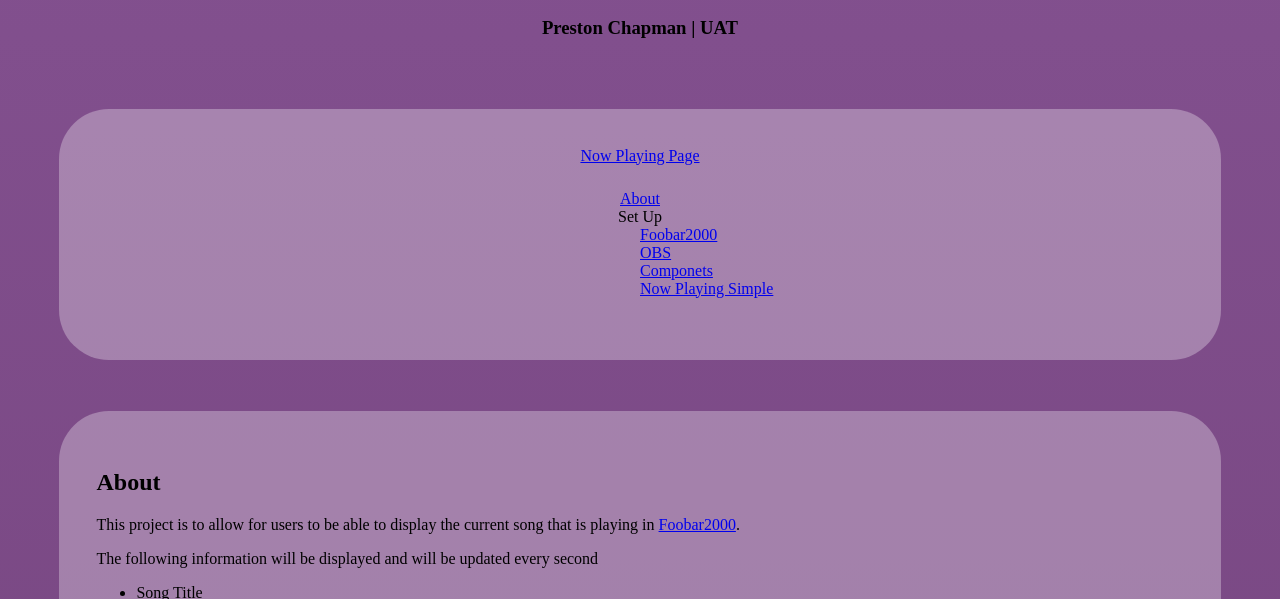
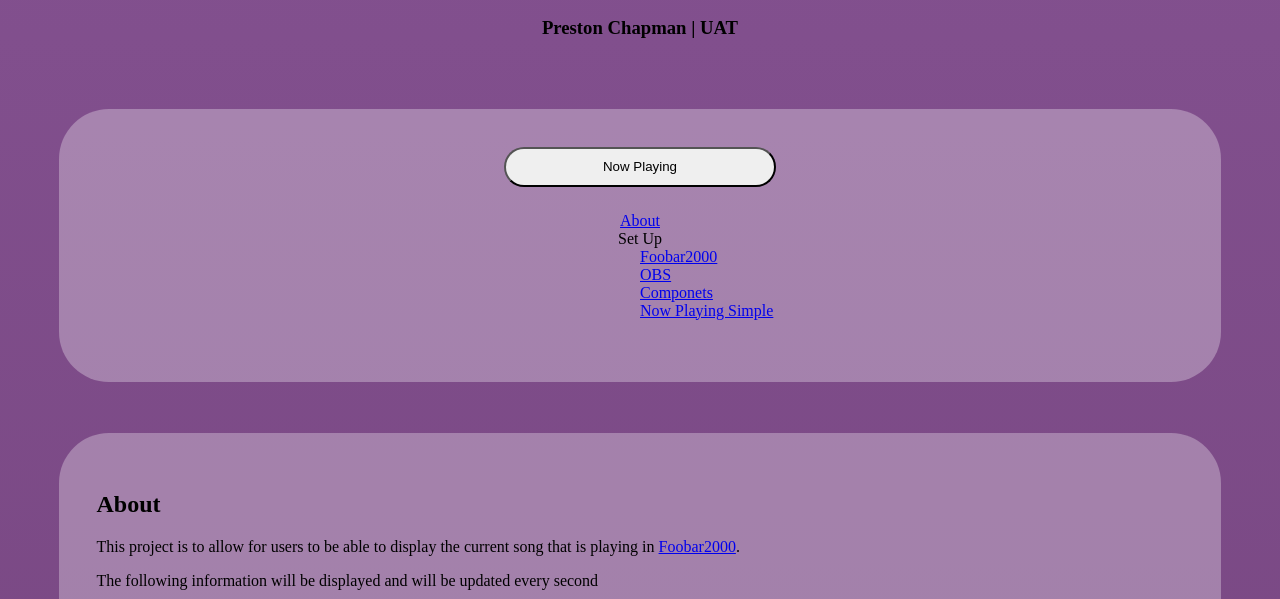
Before and after one commit to pchapman-uat/CSC256-Final, a plain HTML site: page home.html in a window 1280 px wide. Shown: the part 156-755 px from the top of the page. Drawn offline with nearby package versions, Linux system fonts and the light colour scheme.

Commit message:
Change NP page to button

```diff
--- a/home.html
+++ b/home.html
@@ -15,7 +15,10 @@
         <h3>Preston Chapman | UAT</h3>
     </header>
     <nav class="transBG">
-        <a href="NP.html">Now Playing Page</a>
+        <div class="btnDiv">
+            <button class="npButton"onclick="document.location.href = 'NP.html'">Now Playing</button>
+        </div>
+
         <div class="toc">
             <a href="#about">About</a>
             <a>Set Up</a>
--- a/style/home.css
+++ b/style/home.css
@@ -43,3 +43,12 @@ nav {
     margin-top: var(--margin_tb);
     margin-bottom: var(--margin_tb);
 }
+
+.npButton {
+   width: 25%;
+   height: 40px;
+   border-radius: 50px;
+}
+.npButton:hover {
+    cursor: pointer;
+}
```
